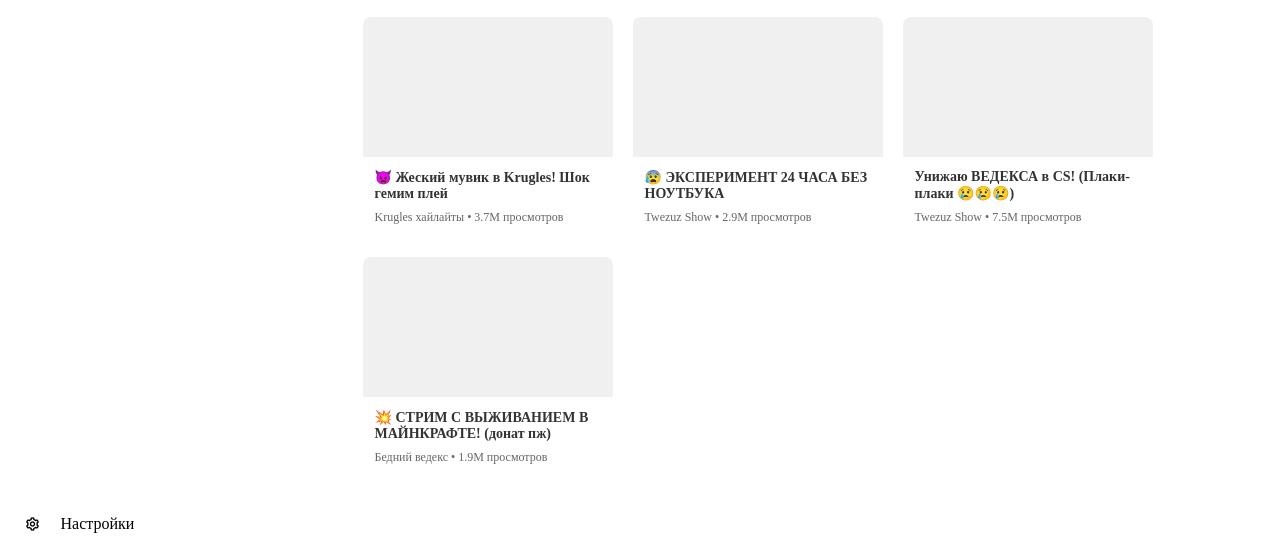
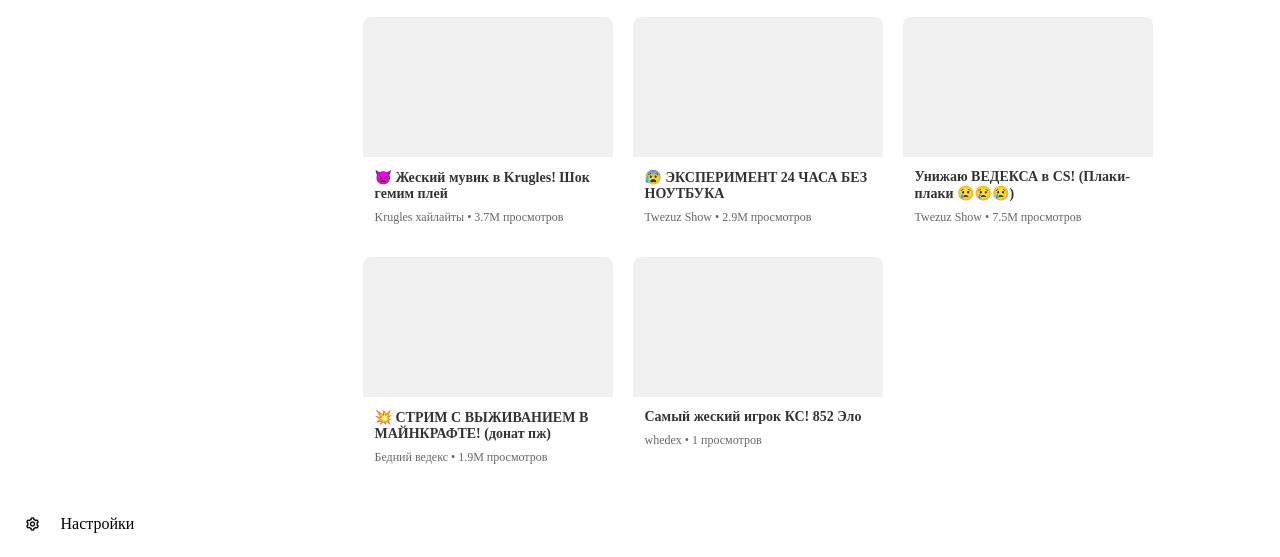
Before and after one commit to krugles/krugles, a plain HTML site: page index.html in a window 1280 px wide. Shown: the part 243-800 px from the top of the page. Drawn offline with nearby package versions, Linux system fonts and the light colour scheme.

Commit message:
Update index.html

```diff
--- a/index.html
+++ b/index.html
@@ -85,7 +85,16 @@
                 </div>
             </div>
 
+            <div class="video-card">
+                <div class="video-thumbnail"></div>
+                <div class="video-info">
+                    <h3 class="video-title">Самый жеский игрок КС! 852 Эло</h3>
+                    <p class="video-channel">whedex • 1 просмотров</p>
+                </div>
+            </div>
+
         </div>
     </main>
 </body>
+
 </html>
```
